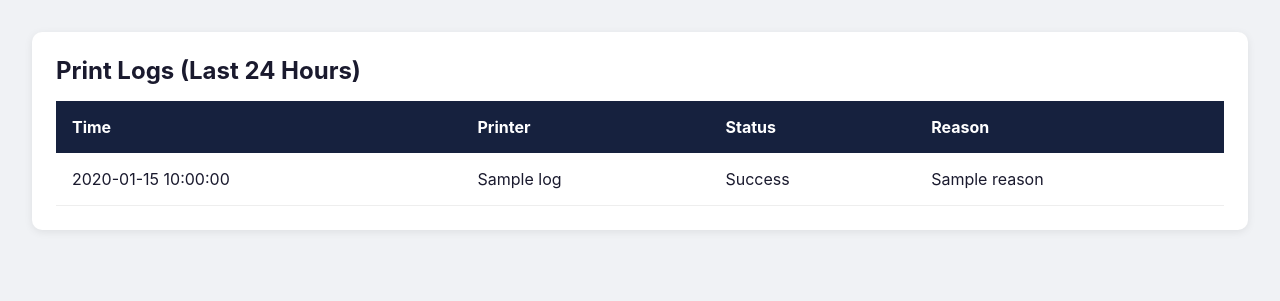
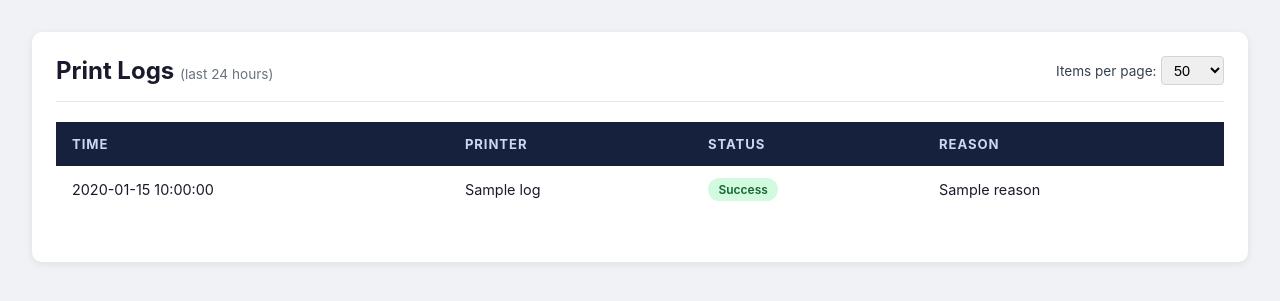
Before and after one commit to MRWattoo/printer_agent, a Python web app: template printer_app/templates/logs.html in a window 1280 px wide. Shown: the part 63-364 px from the top of the page. Run offline with Jinja, Linux system fonts and the light colour scheme; the template is opened without the code that fills it: most values are stand-ins (such as "Sample title", 1, 10 or a date in 2020).

Commit message:
version 2.0.0

```diff
--- a/printer_app/templates/logs.html
+++ b/printer_app/templates/logs.html
@@ -1,33 +1,161 @@
 {% extends "base_layout.html" %}
 {% block title %}Logs{% endblock %}
+
+{% block extra_styles %}
+  table { width: 100%; border-collapse: collapse; }
+  thead { background: #16213e; color: #cdd6f4; }
+  thead th { padding: .85rem 1rem; text-align: left; font-size: .82rem; text-transform: uppercase; letter-spacing: .07em; }
+  tbody tr { border-bottom: 1px solid #e8eaf0; }
+  tbody tr:last-child { border-bottom: none; }
+  tbody tr:hover { background: #f7f8fc; }
+  td { padding: .8rem 1rem; font-size: .9rem; vertical-align: middle; }
+
+  .badge { display: inline-block; padding: .25rem .65rem; border-radius: 20px; font-size: .75rem; font-weight: 600; }
+  .badge-running { background: #d1fadf; color: #166534; }
+  .badge-offline { background: #fee2e2; color: #991b1b; }
+
+  .empty { text-align: center; padding: 3rem; color: #9ca3af; }
+  .page-size-selector select { padding: 0.3rem 0.5rem; border-radius: 4px; border: 1px solid #d1d5db; font-size: 0.9rem; }
+  .pagination-bar { display: flex; justify-content: center; align-items: center; gap: 0.5rem; margin-top: 1.5rem; }
+  .page-btn { padding: 0.4rem 0.8rem; border: 1px solid #d1d5db; border-radius: 4px; background: #fff; cursor: pointer; color: #374151; font-weight: 600; font-size: 0.85rem; transition: all 0.2s; }
+  .page-btn.active { background: #0f3460; color: #fff; border-color: #0f3460; }
+  .page-btn:disabled { opacity: 0.5; cursor: not-allowed; }
+{% endblock %}
+
 {% block content %}
 <main>
   <div class="card">
-    <h2>Print Logs (Last 24 Hours)</h2>
-    <table style="width: 100%; border-collapse: collapse; margin-top: 1rem;">
+    <div style="display:flex; align-items:center; gap:.75rem; flex-wrap:wrap; padding-bottom:1rem; margin-bottom:1.25rem; border-bottom:1px solid #e5e7eb;">
+      <h2 style="margin:0; flex:1 1 auto;">Print Logs <span style="font-weight:400; color:#6b7280; font-size:.85rem;">(last 24 hours)</span></h2>
+      {% if logs %}
+        <div class="page-size-selector">
+          <label for="pageSize" style="font-size:.85rem; color:#374151;">Items per page:</label>
+          <select id="pageSize">
+            <option value="50" selected>50</option>
+            <option value="100">100</option>
+            <option value="150">150</option>
+            <option value="300">300</option>
+          </select>
+        </div>
+      {% endif %}
+    </div>
+
+    {% if logs %}
+    <table id="logsTable">
       <thead>
-        <tr style="background: #16213e; color: #fff; text-align: left;">
-          <th style="padding: 1rem;">Time</th>
-          <th style="padding: 1rem;">Printer</th>
-          <th style="padding: 1rem;">Status</th>
-          <th style="padding: 1rem;">Reason</th>
+        <tr>
+          <th>Time</th>
+          <th>Printer</th>
+          <th>Status</th>
+          <th>Reason</th>
         </tr>
       </thead>
-      <tbody>
+      <tbody id="log-rows">
         {% for log in logs %}
-        <tr style="border-bottom: 1px solid #eee;">
-          <td style="padding: 1rem;">{{ log.timestamp }}</td>
-          <td style="padding: 1rem;">{{ log.printer_name }}</td>
-          <td style="padding: 1rem;">
+        <tr class="log-row">
+          <td>{{ log.timestamp }}</td>
+          <td>{{ log.printer_name }}</td>
+          <td>
             <span class="badge {% if log.status == 'success' %}badge-running{% else %}badge-offline{% endif %}">
               {{ log.status|capitalize }}
             </span>
           </td>
-          <td style="padding: 1rem;">{{ log.reason }}</td>
+          <td>{{ log.reason }}</td>
         </tr>
         {% endfor %}
       </tbody>
     </table>
+    <div class="pagination-bar" id="paginationBar"></div>
+    {% else %}
+      <div class="empty">
+        <p>No print activity in the last 24 hours.</p>
+      </div>
+    {% endif %}
   </div>
 </main>
 {% endblock %}
+
+{% block extra_scripts %}
+  let currentPage = 1;
+  let rowsPerPage = 50;
+
+  function initPagination() {
+    const table = document.getElementById('logsTable');
+    if (!table) return;
+    const rows = Array.from(table.querySelectorAll('tbody tr.log-row'));
+    if (rows.length === 0) return;
+
+    const sel = document.getElementById('pageSize');
+    if (sel) {
+      rowsPerPage = parseInt(sel.value, 10) || 50;
+      sel.addEventListener('change', e => {
+        rowsPerPage = parseInt(e.target.value, 10);
+        currentPage = 1;
+        renderTable();
+      });
+    }
+    renderTable();
+  }
+
+  function renderTable() {
+    const table = document.getElementById('logsTable');
+    if (!table) return;
+    const rows = Array.from(table.querySelectorAll('tbody tr.log-row'));
+    const totalPages = Math.max(1, Math.ceil(rows.length / rowsPerPage));
+    if (currentPage > totalPages) currentPage = totalPages;
+    if (currentPage < 1) currentPage = 1;
+    rows.forEach((row, i) => {
+      row.style.display = (i >= (currentPage - 1) * rowsPerPage && i < currentPage * rowsPerPage) ? '' : 'none';
+    });
+    renderPaginationBar(totalPages);
+  }
+
+  function renderPaginationBar(totalPages) {
+    const bar = document.getElementById('paginationBar');
+    if (!bar) return;
+    bar.innerHTML = '';
+    if (totalPages <= 1) return;
+
+    bar.appendChild(createBtn('&laquo; Prev', currentPage > 1, () => { currentPage--; renderTable(); }));
+
+    let startPage = Math.max(1, currentPage - 2);
+    let endPage   = Math.min(totalPages, currentPage + 2);
+    if (currentPage <= 3)             endPage   = Math.min(totalPages, 5);
+    if (currentPage >= totalPages - 2) startPage = Math.max(1, totalPages - 4);
+
+    if (startPage > 1) {
+      bar.appendChild(createPageBtn(1));
+      if (startPage > 2) bar.appendChild(createEllipsis());
+    }
+    for (let i = startPage; i <= endPage; i++) bar.appendChild(createPageBtn(i));
+    if (endPage < totalPages) {
+      if (endPage < totalPages - 1) bar.appendChild(createEllipsis());
+      bar.appendChild(createPageBtn(totalPages));
+    }
+
+    bar.appendChild(createBtn('Next &raquo;', currentPage < totalPages, () => { currentPage++; renderTable(); }));
+  }
+
+  function createBtn(text, enabled, handler) {
+    const b = document.createElement('button');
+    b.className = 'page-btn';
+    b.innerHTML = text;
+    b.disabled = !enabled;
+    if (enabled) b.addEventListener('click', handler);
+    return b;
+  }
+  function createPageBtn(p) {
+    const b = createBtn(p, true, () => { currentPage = p; renderTable(); });
+    if (p === currentPage) b.classList.add('active');
+    return b;
+  }
+  function createEllipsis() {
+    const s = document.createElement('span');
+    s.innerHTML = '&hellip;';
+    s.style.padding = '0 .4rem';
+    s.style.color = '#9ca3af';
+    return s;
+  }
+
+  document.addEventListener('DOMContentLoaded', initPagination);
+{% endblock %}
```
